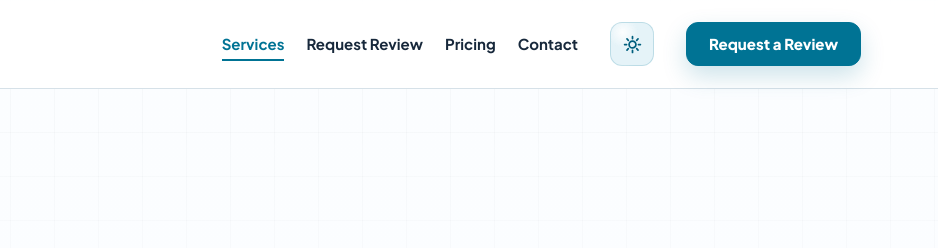
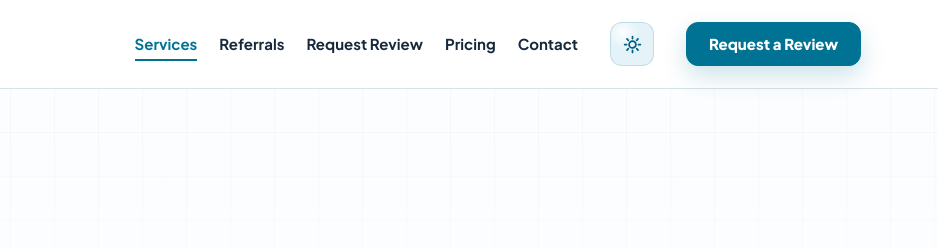
Before and after one commit to Dynascapes/shadow-ai-studio-site, a plain HTML site: page index.html in a window 1280 px wide. Shown: the top 248 px of the page, 342-1280 px from the left. Drawn offline with Linux system fonts and the light colour scheme; animation ran at ten frames a second.

Commit message:
Add referrals to site navigation

```diff
--- a/index.html
+++ b/index.html
@@ -171,6 +171,7 @@
       </a>
       <nav aria-label="Primary navigation">
         <a href="#services">Services</a>
+        <a href="referrals.html">Referrals</a>
         <a href="#brief">Request Review</a>
         <a href="#pricing">Pricing</a>
         <a href="#contact">Contact</a>
@@ -193,6 +194,7 @@
     <div class="mobile-menu" id="mobile-menu" hidden>
       <nav aria-label="Mobile navigation">
         <a href="#services">Services</a>
+        <a href="referrals.html">Referrals</a>
         <a href="#brief">Request Review</a>
         <a href="#pricing">Pricing</a>
         <a href="#contact">Contact</a>
```
Also changed, not shown: portfolio.html (+2 -0 lines).
